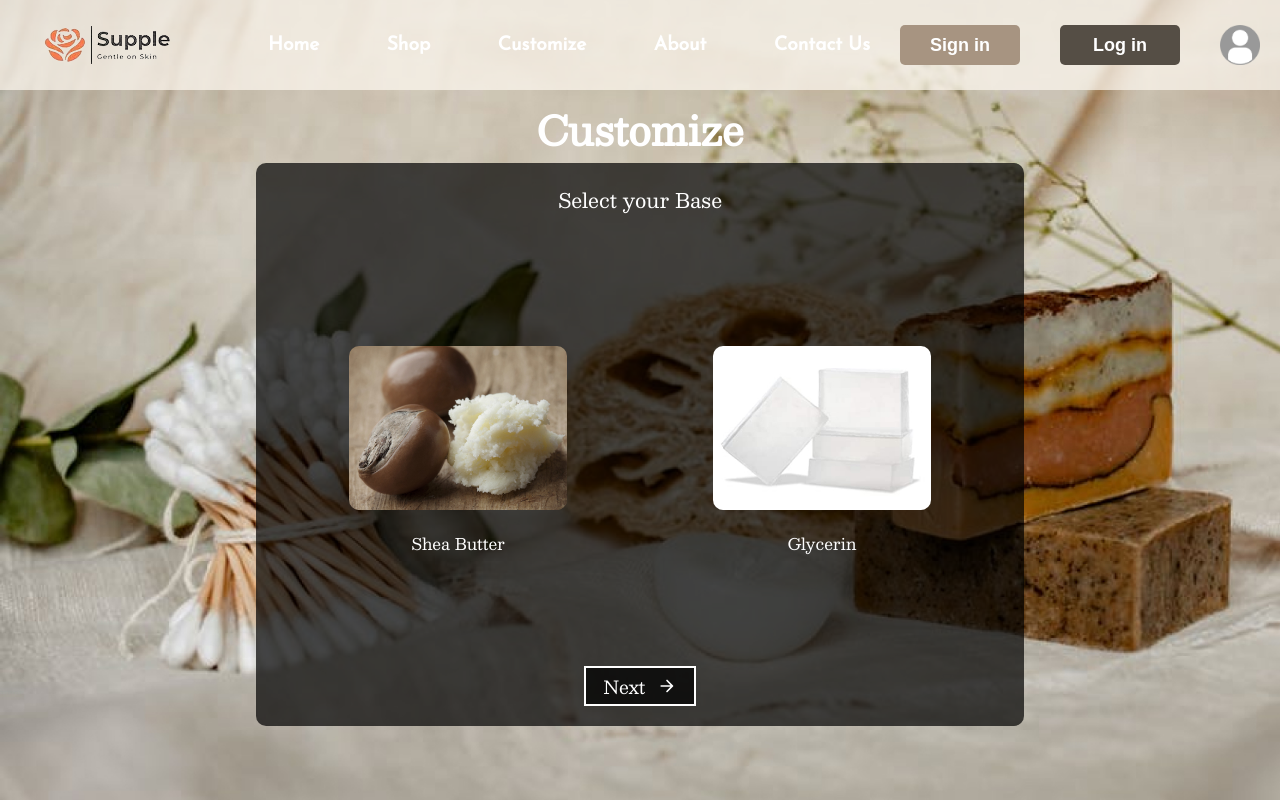
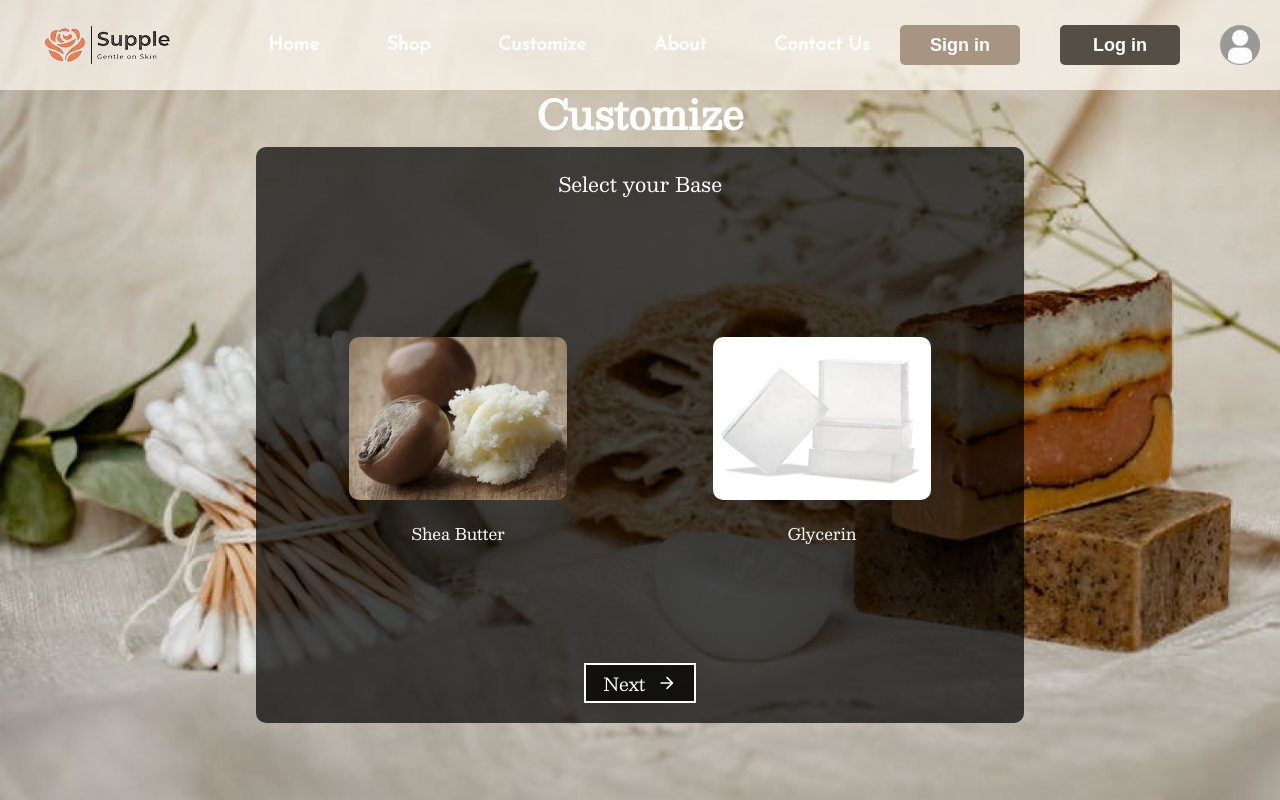
Before and after one commit to khushilms-cs19/supple-soap, a React (Create React App) app: page /customize in a window 1280 px wide. Built offline with nearby package versions, Linux system fonts and the light colour scheme.

Commit message:
fixed errors

```diff
--- a/src/App.css
+++ b/src/App.css
@@ -425,7 +425,7 @@
   display: flex;
   flex-direction: column;
   align-items: center;
-  padding-top: 6rem;
+  padding-top: 5rem;
   box-sizing: border-box;
 }
 .customize-container h1 {
--- a/src/sass/customize/customize.scss
+++ b/src/sass/customize/customize.scss
@@ -8,7 +8,7 @@
     display: flex;
     flex-direction: column;
     align-items: center;
-    padding-top: 6rem;
+    padding-top: 5rem;
     box-sizing: border-box;
     h1 {
       font-family: "Besley", serif;
```
